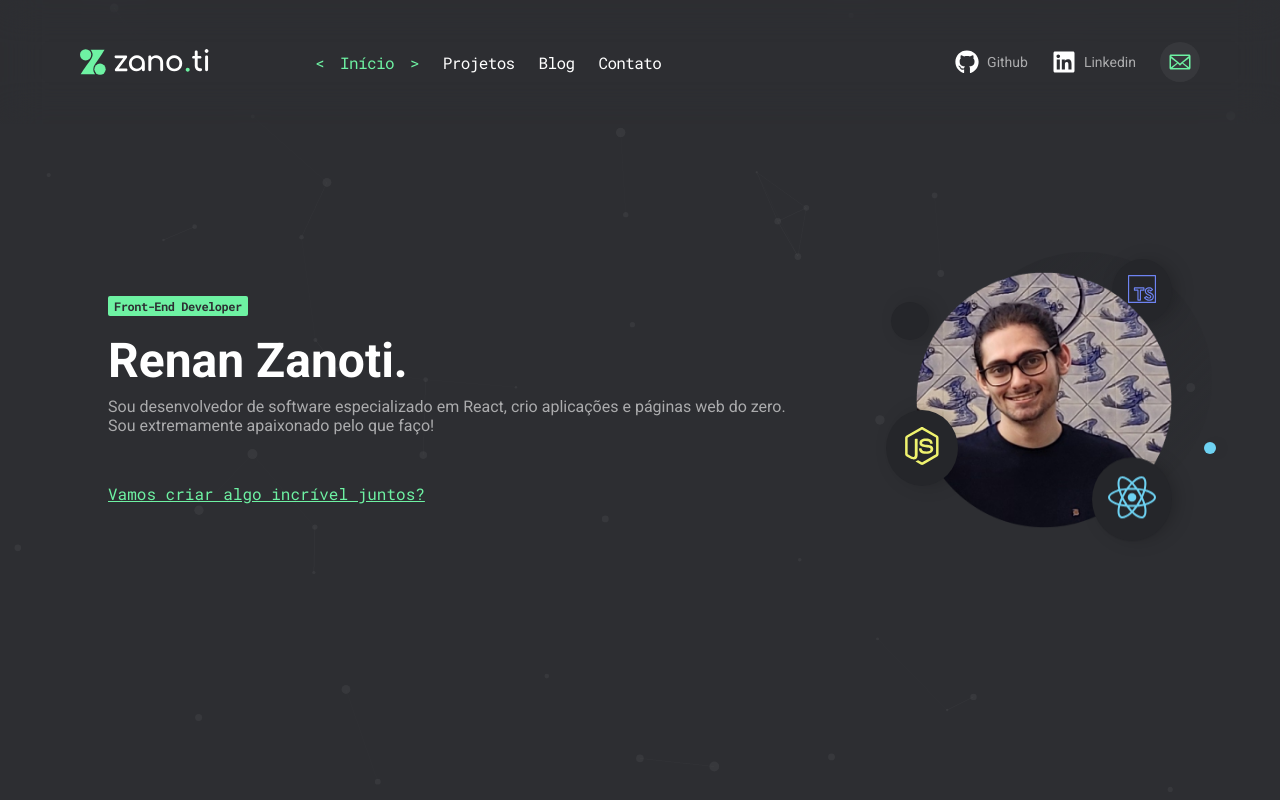
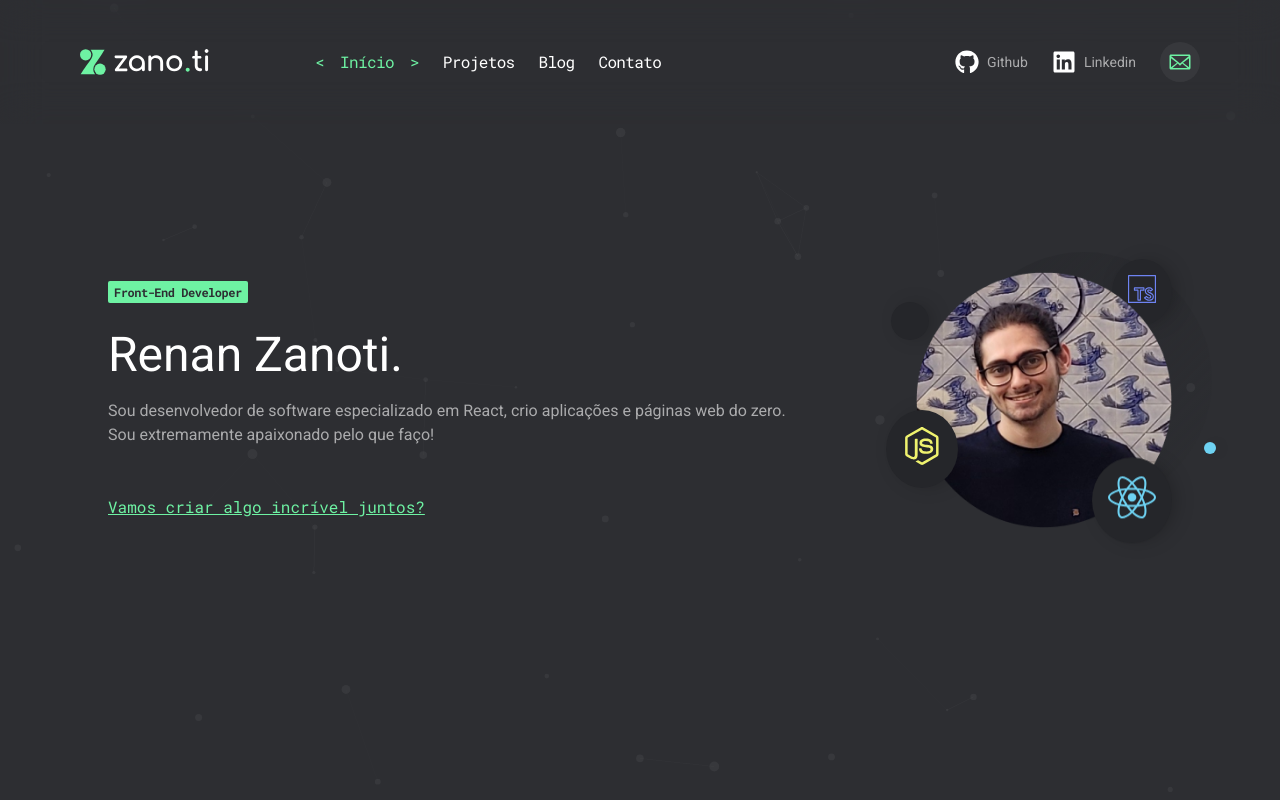
Before and after one commit to renanzan/zanoti-website, a Next.js app: page / in a window 1280 px wide. Shown: the top 800 px of the page. Built offline with nearby package versions, Linux system fonts and the light colour scheme.

Commit message:
feat: :sparkles: install tailwind

```diff
--- a/package.json
+++ b/package.json
@@ -24,7 +24,10 @@
 		"@types/react": "^18.0.14",
 		"@types/react-dom": "^18.0.5",
 		"@types/styled-components": "^5.1.25",
+		"autoprefixer": "^10.4.7",
 		"babel-plugin-styled-components": "^2.0.7",
+		"postcss": "^8.4.14",
+		"tailwindcss": "^3.1.4",
 		"typescript": "^4.7.4"
 	},
 	"scripts": {
--- /dev/null
+++ b/postcss.config.js
@@ -0,0 +1,6 @@
+module.exports = {
+  plugins: {
+    tailwindcss: {},
+    autoprefixer: {},
+  },
+}
--- a/public/styles/globals.css
+++ b/public/styles/globals.css
@@ -2,6 +2,10 @@
 @import url('https://fonts.googleapis.com/css2?family=Roboto:ital,wght@0,100;0,300;0,400;0,500;0,700;0,900;1,100;1,300;1,400;1,500;1,700;1,900&display=swap');
 @import url('https://fonts.googleapis.com/css2?family=Inter:wght@100;200;300;400;500;600;700;800;900&display=swap');
 @import url('https://fonts.googleapis.com/css2?family=Inter:wght@100;200;300;400;500;600;700;800;900&family=Parisienne&display=swap');
+
+@tailwind base;
+@tailwind components;
+@tailwind utilities;
 
 html,
 body {
--- /dev/null
+++ b/tailwind.config.js
@@ -0,0 +1,12 @@
+/** @type {import('tailwindcss').Config} */
+module.exports = {
+	content: [
+		"./src/pages/**/*.{js,ts,jsx,tsx}",
+		"./src/templates/**/*.{js,ts,jsx,tsx}",
+		"./src/components/**/*.{js,ts,jsx,tsx}"
+	],
+	theme: {
+		extend: {},
+	},
+	plugins: [],
+}
```
Also changed, not shown: 2 other files (tests, documents, lock files or other folders).
